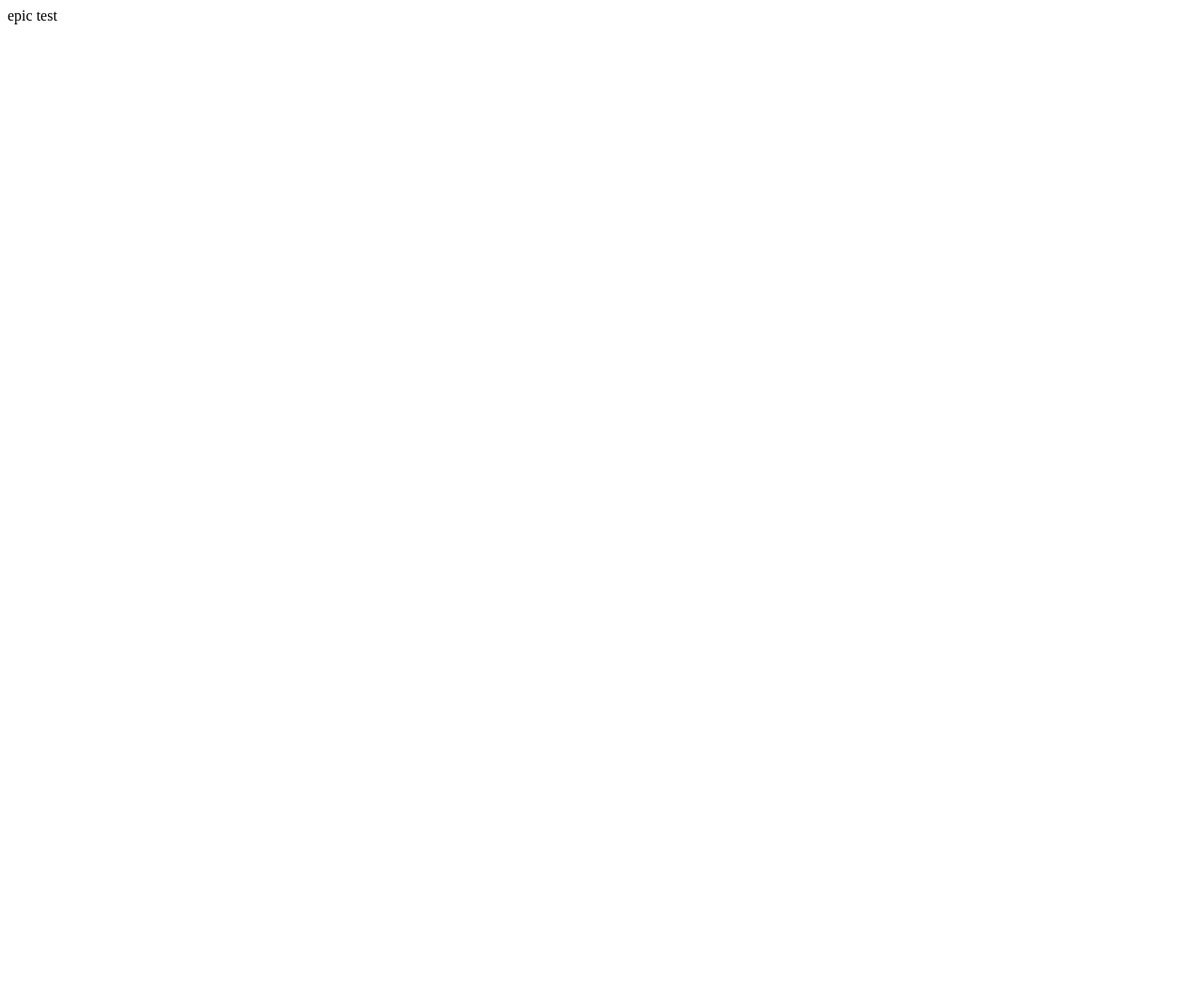
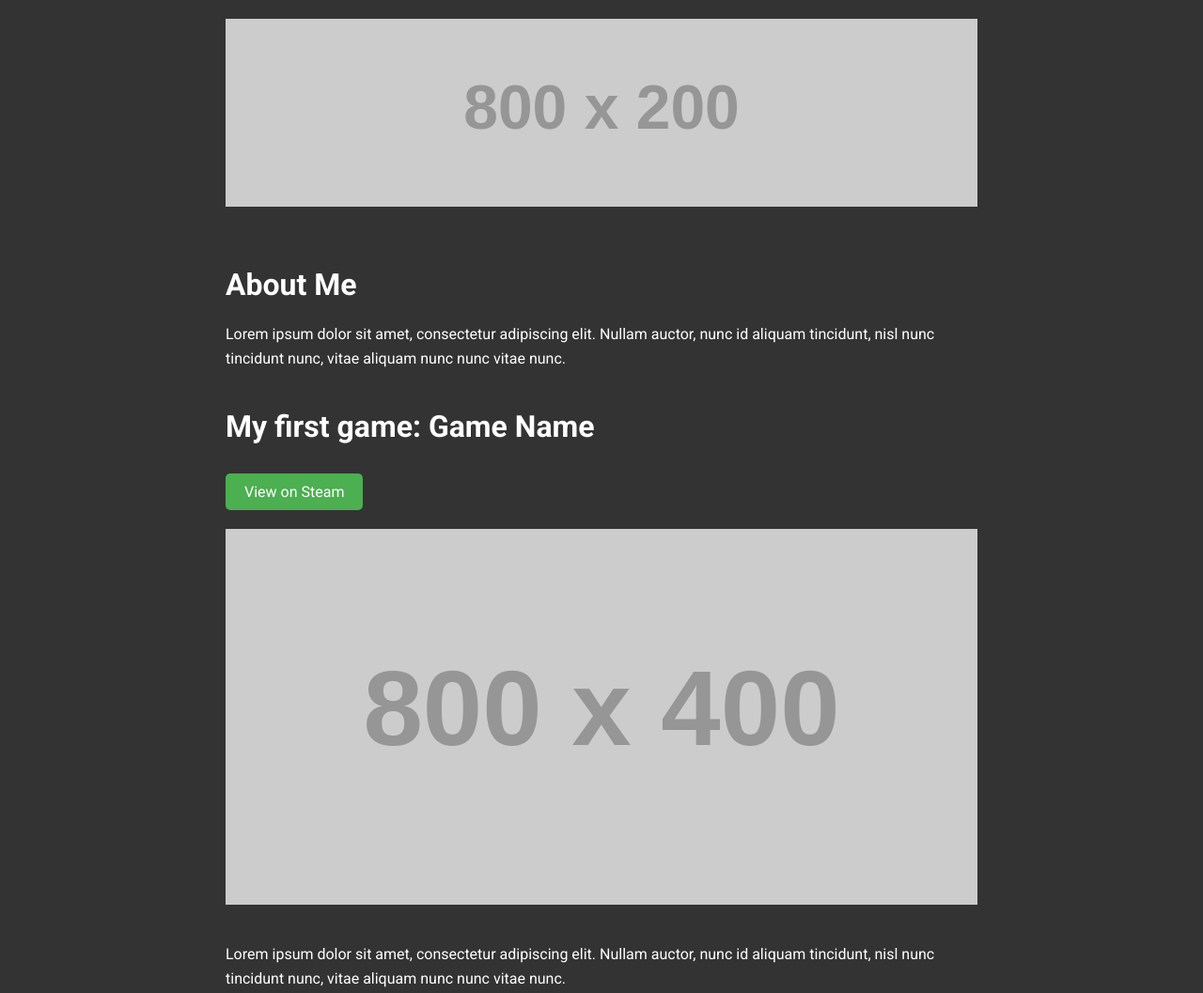
Before and after one commit to barribob/barribob.github.io, a plain HTML site: page index.html in a window 1280 px wide. Shown: the top 1057 px of the page at 94% size. Before the commit the page ends 800 px from the top, so only its background shows below. Drawn offline with Linux system fonts and the light colour scheme; placeholder pictures from the web are drawn by us.

Commit message:
placeholder structure and styling

```diff
--- a/index.html
+++ b/index.html
@@ -1 +1,39 @@
-epic test
+<!DOCTYPE html>
+<html lang="en">
+<head>
+    <meta charset="UTF-8">
+    <meta name="viewport" content="width=device-width, initial-scale=1.0">
+    <title>My Personal Website</title>
+    <link rel="stylesheet" href="styles.css">
+    <link href="https://fonts.googleapis.com/css2?family=Roboto:wght@400;700&display=swap" rel="stylesheet">
+</head>
+<body>
+    <div class="container">
+        <img src="https://via.placeholder.com/800x200" alt="Banner" class="banner">
+
+        <h1>About Me</h1>
+        <p>Lorem ipsum dolor sit amet, consectetur adipiscing elit. Nullam auctor, nunc id aliquam tincidunt, nisl nunc tincidunt nunc, vitae aliquam nunc nunc vitae nunc.</p>
+
+        <h1>My first game: Game Name</h1>
+        <a href="https://store.steampowered.com/app/XXXXXX/Game_Name/" class="button">View on Steam</a>
+
+        <img src="https://via.placeholder.com/800x400" alt="Game Banner" class="banner">
+
+        <p>Lorem ipsum dolor sit amet, consectetur adipiscing elit. Nullam auctor, nunc id aliquam tincidunt, nisl nunc tincidunt nunc, vitae aliquam nunc nunc vitae nunc.</p>
+
+        <div class="gif-container">
+            <img src="https://via.placeholder.com/400x300.gif" alt="Game Gif 1" class="gif">
+            <img src="https://via.placeholder.com/400x300.gif" alt="Game Gif 2" class="gif">
+        </div>
+
+        <a href="#" class="button">Game Press Kit</a>
+
+        <h1>Other Games:</h1>
+        <a href="https://itch.io/profile/username" class="button">View on itch.io</a>
+
+        <footer>
+            <p>Made by User | placeholder@email.com</p>
+        </footer>
+    </div>
+</body>
+</html>
--- /dev/null
+++ b/styles.css
@@ -0,0 +1,55 @@
+body {
+    font-family: 'Roboto', sans-serif;
+    background-color: #333333;
+    color: #ffffff;
+    margin: 0;
+    padding: 0;
+}
+
+.container {
+    max-width: 800px;
+    margin: 0 auto;
+    padding: 20px;
+}
+
+.banner {
+    width: 100%;
+    height: auto;
+    margin-bottom: 20px;
+}
+
+h1 {
+    margin-top: 40px;
+}
+
+p {
+    line-height: 1.6;
+}
+
+.button {
+    display: inline-block;
+    background-color: #4CAF50;
+    color: white;
+    padding: 10px 20px;
+    text-decoration: none;
+    border-radius: 5px;
+    margin-top: 10px;
+    margin-bottom: 20px;
+}
+
+.gif-container {
+    display: flex;
+    justify-content: space-between;
+    margin-bottom: 20px;
+}
+
+.gif {
+    width: 48%;
+    height: auto;
+}
+
+footer {
+    margin-top: 40px;
+    text-align: center;
+    font-size: 0.9em;
+}
```
